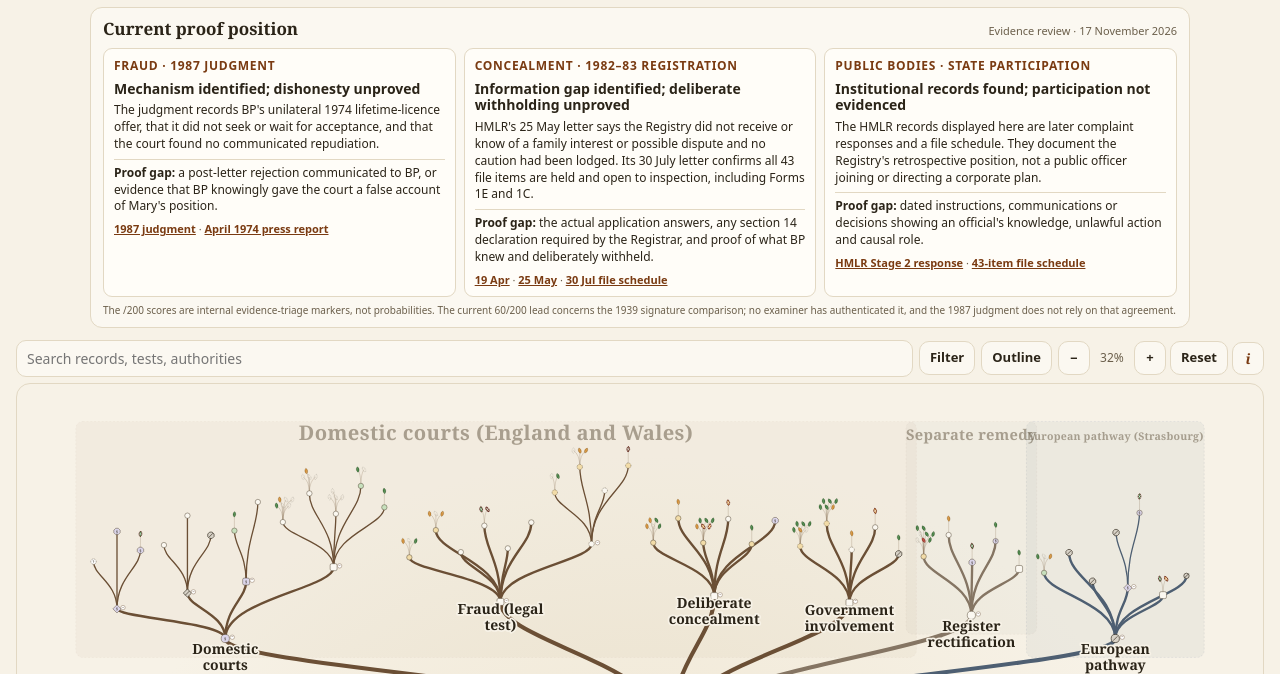
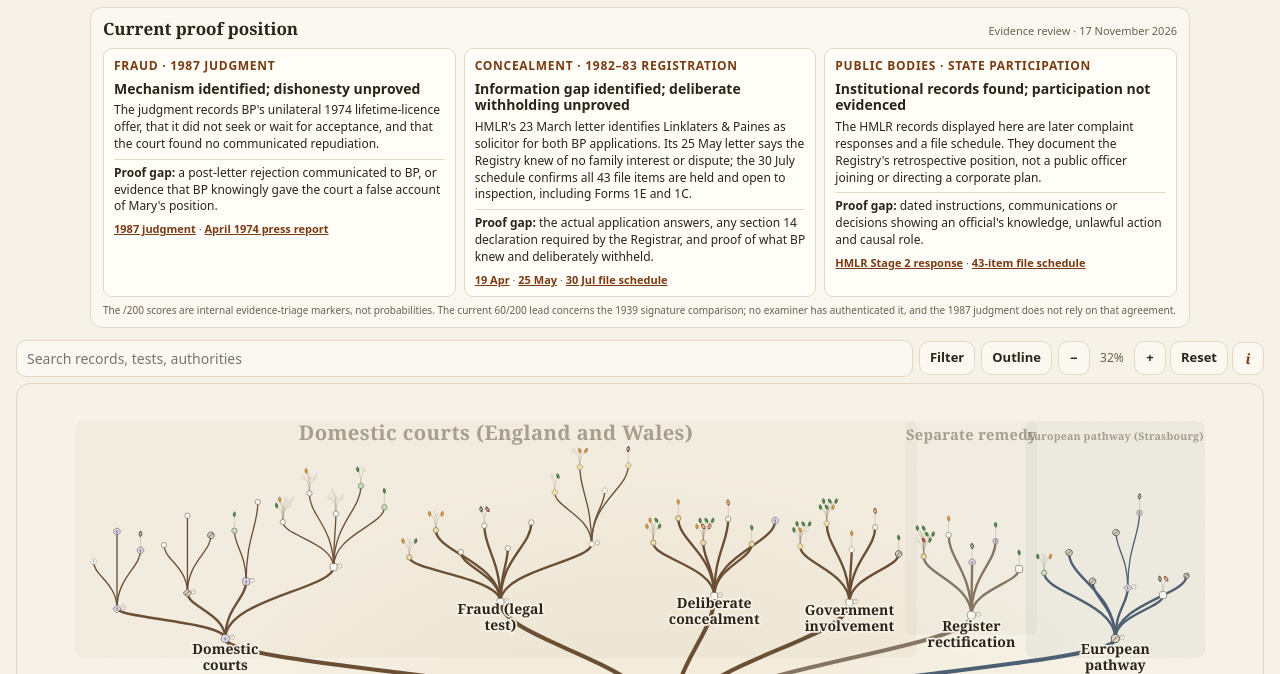
Before and after one commit to unclehowell/cedwyn-mr-wolf, a plain HTML site: page index.html in a window 1280 px wide. Shown: the part 126-800 px from the top of the page. Drawn offline with Linux system fonts and the light colour scheme; a script that the page names is missing.

Commit message:
Mr Wolf: identify Linklaters as both registration applicants' solicitors

```diff
--- a/index.html
+++ b/index.html
@@ -15,7 +15,7 @@
     <article class="pp-card">
       <p class="pp-topic">CONCEALMENT · 1982–83 REGISTRATION</p>
       <h3>Information gap identified; deliberate withholding unproved</h3>
-      <p>HMLR's 25 May letter says the Registry did not receive or know of a family interest or possible dispute and no caution had been lodged. Its 30 July letter confirms all 43 file items are held and open to inspection, including Forms 1E and 1C.</p>
+      <p>HMLR's 23 March letter identifies Linklaters & Paines as solicitor for both BP applications. Its 25 May letter says the Registry knew of no family interest or dispute; the 30 July schedule confirms all 43 file items are held and open to inspection, including Forms 1E and 1C.</p>
       <p class="pp-gap"><strong>Proof gap:</strong> the actual application answers, any section 14 declaration required by the Registrar, and proof of what BP knew and deliberately withheld.</p>
       <p class="pp-sources"><a href="/catalogue/?id=EV-0149">19 Apr</a> · <a href="/catalogue/?id=EV-0153">25 May</a> · <a href="/catalogue/?id=EV-0161">30 Jul file schedule</a></p>
     </article>
```
